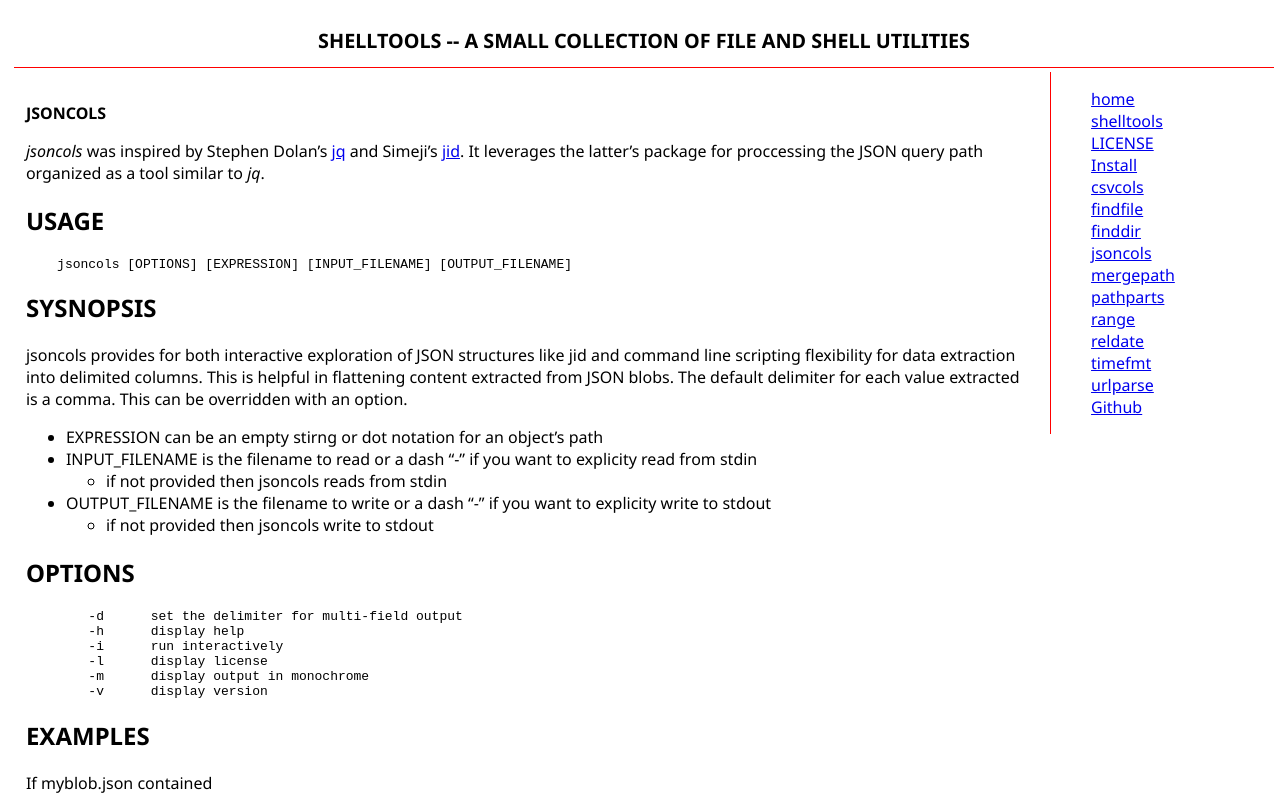
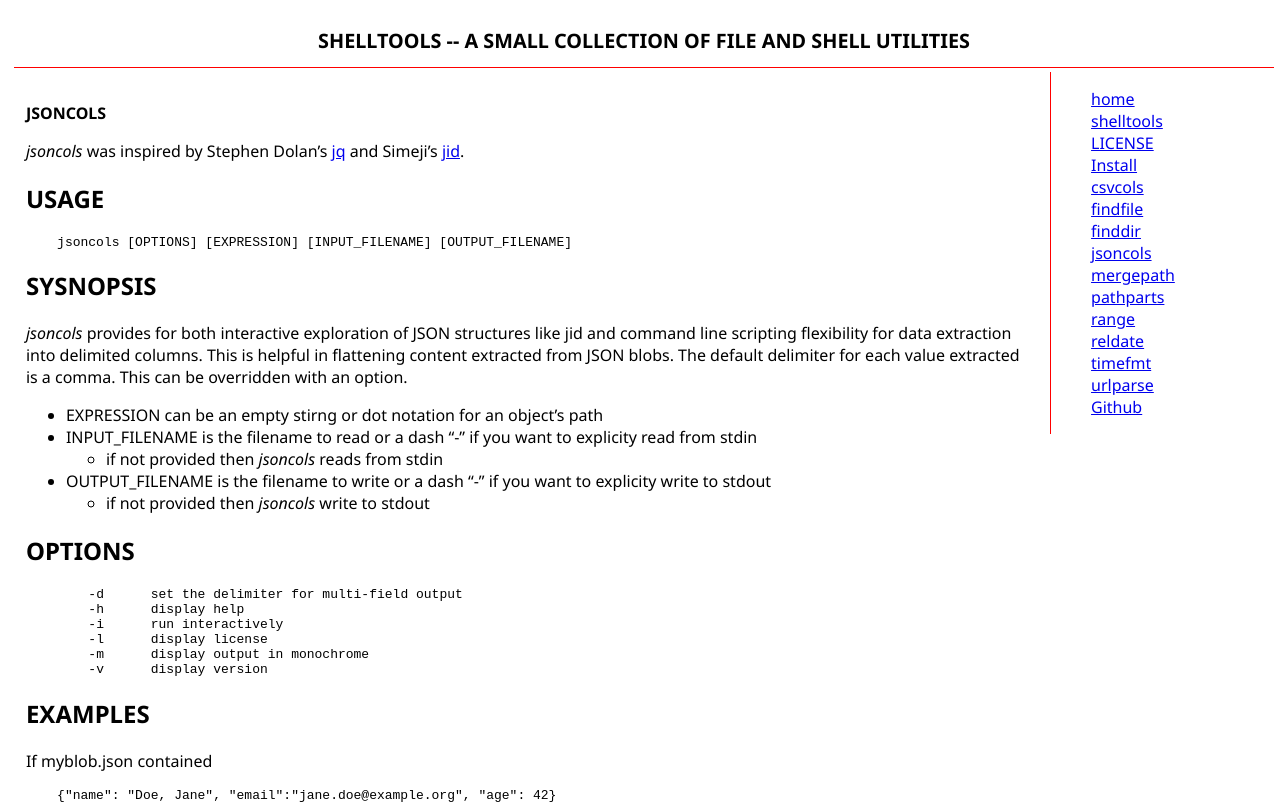
Before and after one commit to rsdoiel/shelltools, a plain HTML site: page jsoncols.html in a window 1280 px wide. Shown: the top 806 px of the page. Drawn offline with Linux system fonts and the light colour scheme.

Commit message:
commiting to

```diff
--- a/jsoncols.html
+++ b/jsoncols.html
@@ -11,8 +11,7 @@
     <section><h1>jsoncols</h1>
 
 <p><em>jsoncols</em> was inspired by Stephen Dolan&rsquo;s <a href="https://github.com/stedolan/jq">jq</a> and
-Simeji&rsquo;s <a href="https://github.com/simeji/jid">jid</a>. It leverages the latter&rsquo;s package for
-proccessing the JSON query path organized as a tool similar to <em>jq</em>.</p>
+Simeji&rsquo;s <a href="https://github.com/simeji/jid">jid</a>.</p>
 
 <h2>USAGE</h2>
 
@@ -21,7 +20,7 @@ proccessing the JSON query path organized as a tool similar to <em>jq</em>.</p>
 
 <h2>SYSNOPSIS</h2>
 
-<p>jsoncols provides for both interactive exploration of JSON structures like jid
+<p><em>jsoncols</em> provides for both interactive exploration of JSON structures like jid
 and command line scripting flexibility for data extraction into delimited
 columns. This is helpful in flattening content extracted from JSON blobs.
 The default delimiter for each value extracted is a comma. This can be
@@ -33,13 +32,13 @@ overridden with an option.</p>
 explicity read from stdin
 
 <ul>
-<li>if not provided then jsoncols reads from stdin</li>
+<li>if not provided then <em>jsoncols</em> reads from stdin</li>
 </ul></li>
 <li>OUTPUT_FILENAME is the filename to write or a dash &ldquo;-&rdquo; if you want to
 explicity write to stdout
 
 <ul>
-<li>if not provided then jsoncols write to stdout</li>
+<li>if not provided then <em>jsoncols</em> write to stdout</li>
 </ul></li>
 </ul>
 
```
Also changed, not shown: 1 other file.
